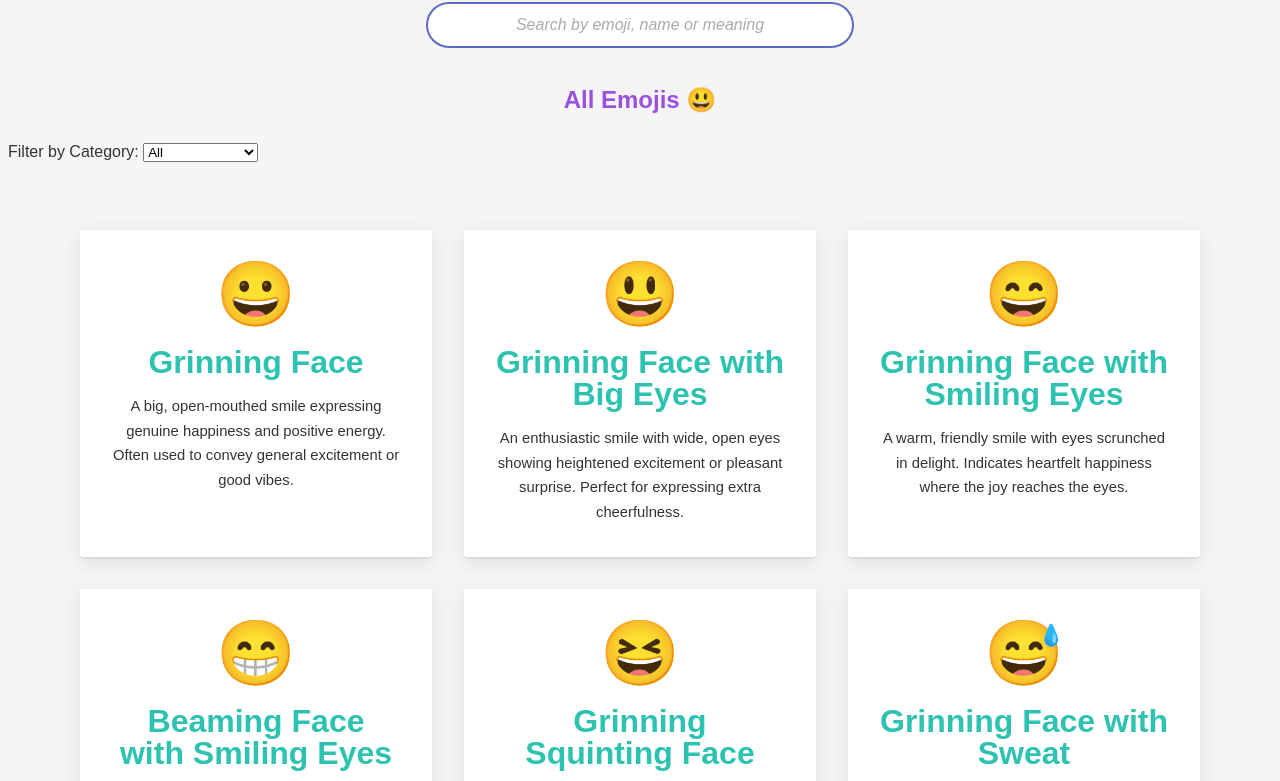
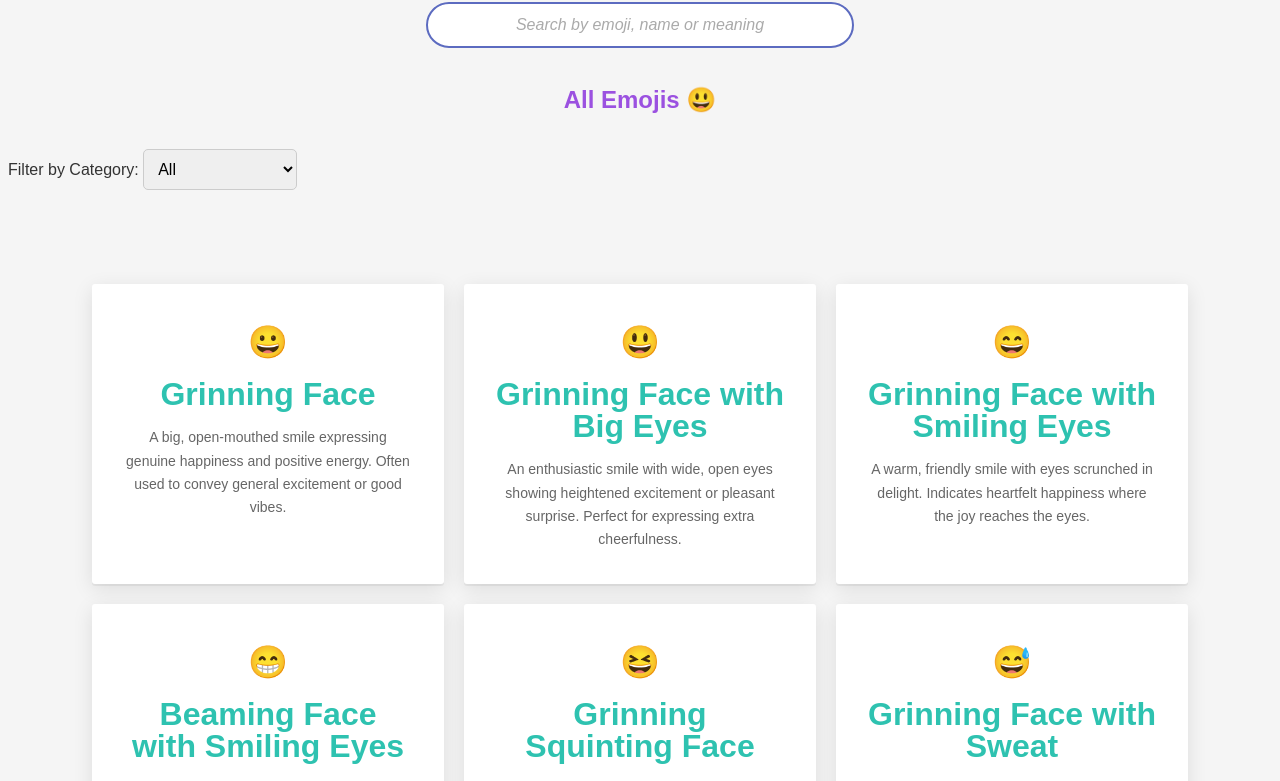
Before and after one commit to avadhut-noola/emoji-means, a React (Vite) app: page / in a window 1280 px wide. Shown: the part 248-1029 px from the top of the page. Built offline with nearby package versions, Linux system fonts and the light colour scheme.

Commit message:
Add stylings to categorization component

```diff
--- /dev/null
+++ b/src/Components/CategorizeEmoji.css
@@ -0,0 +1,50 @@
+/* Styling for CategorizeEmoji component */
+
+/* Container styling */
+.categorize-emoji-container {
+    text-align: center;
+    padding: 20px;
+}
+
+/* Dropdown styling */
+#category-select {
+    padding: 10px;
+    font-size: 16px;
+    border-radius: 5px;
+    border: 1px solid #ccc;
+    margin: 10px 0;
+    cursor: pointer;
+}
+
+/* Dictionary (emoji list) styling */
+.dictionary {
+    display: flex;
+    flex-wrap: wrap;
+    justify-content: center;
+    gap: 20px;
+    padding: 20px;
+}
+
+/* Individual entry styling */
+.term {
+    background: #f9f9f9;
+    padding: 15px;
+    border-radius: 10px;
+    box-shadow: 2px 2px 10px rgba(0, 0, 0, 0.1);
+    width: 200px;
+    text-align: center;
+}
+
+.term .emoji {
+    font-size: 2rem;
+}
+
+.term dt {
+    font-weight: bold;
+    margin-top: 10px;
+}
+
+.term dd {
+    font-size: 14px;
+    color: #666;
+}
--- a/src/Components/CategorizeEmoji.jsx
+++ b/src/Components/CategorizeEmoji.jsx
@@ -1,6 +1,7 @@
 import React, { useState } from "react";
 import emojipedia from "./emojipedia";
 import Entry from "./Entry";
+import "./CategorizeEmoji.css";
 
 function CategorizeEmoji() {
   const [selectedCategory, setSelectedCategory] = useState("All");
```
